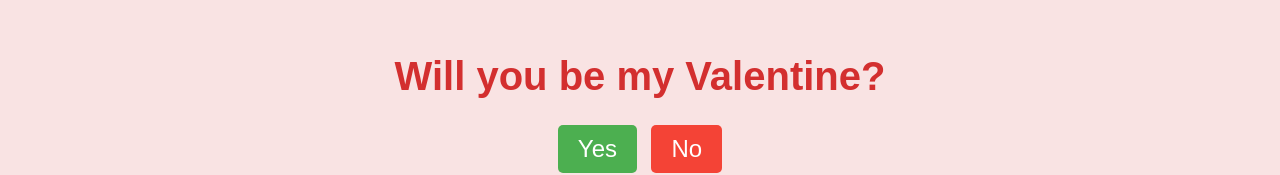
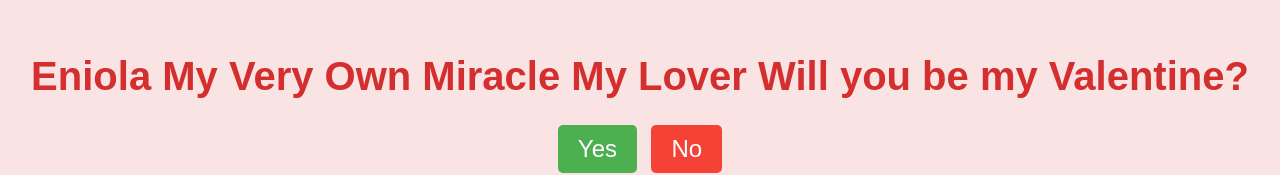
Before and after one commit to Jemmieayo/WUBMV, a plain HTML site: page index.html in a window 1280 px wide. Shown: the part 138-313 px from the top of the page. Drawn offline with Linux system fonts and the light colour scheme.

Commit message:
index.html

```diff
--- a/index.html
+++ b/index.html
@@ -3,12 +3,12 @@
 <head>
     <meta charset="UTF-8">
     <meta name="viewport" content="width=device-width, initial-scale=1.0">
-    <title> Eniola My Beautiful LoverWill You Be My Valentine?</title>
+    <title> Will You Be My Valentine?</title>
     <link rel="stylesheet" href="styles.css">
 </head>
 <body>
     <div class="container">
-        <h1>Will you be my Valentine?</h1>
+        <h1> Eniola My Very Own Miracle My Lover Will you be my Valentine?</h1>
         <div class="buttons">
             <button class="yes-button" onclick="handleYesClick()">Yes</button>
             <button class="no-button" onclick="handleNoClick()">No</button>
```
